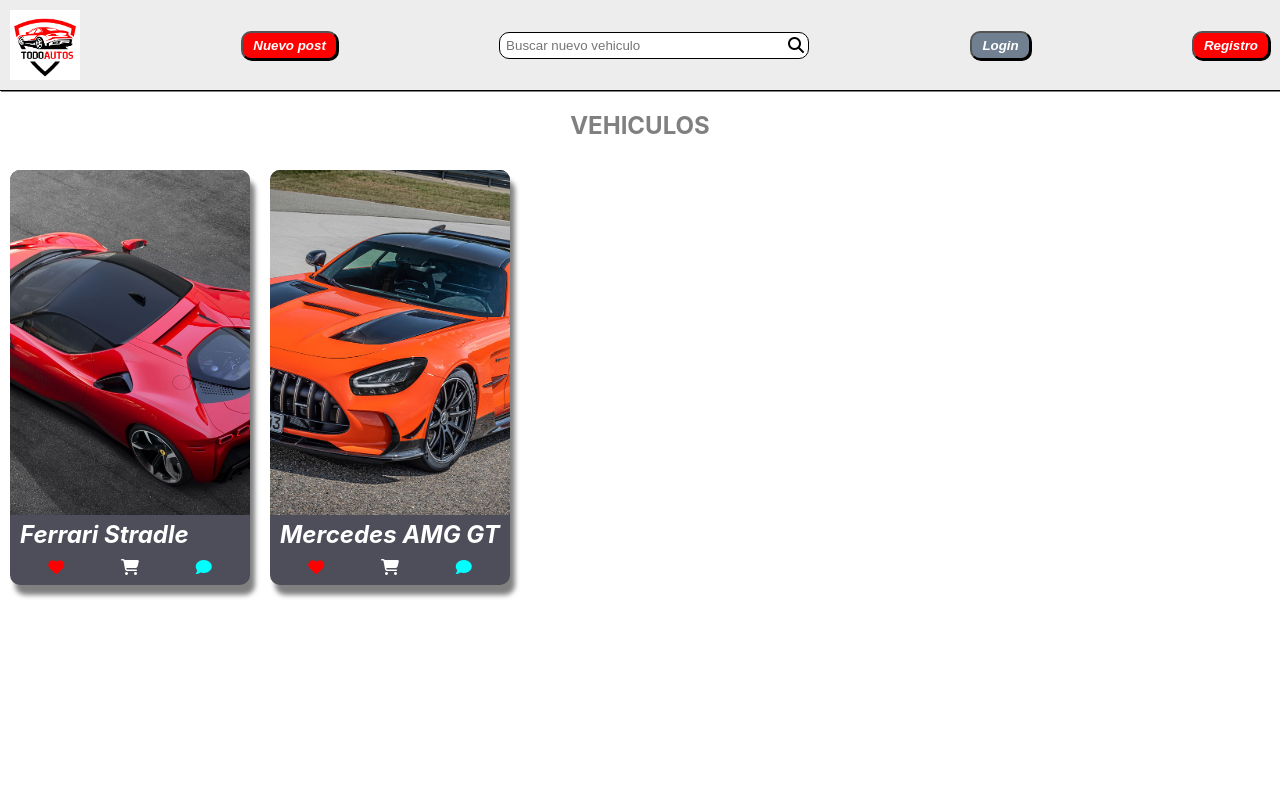
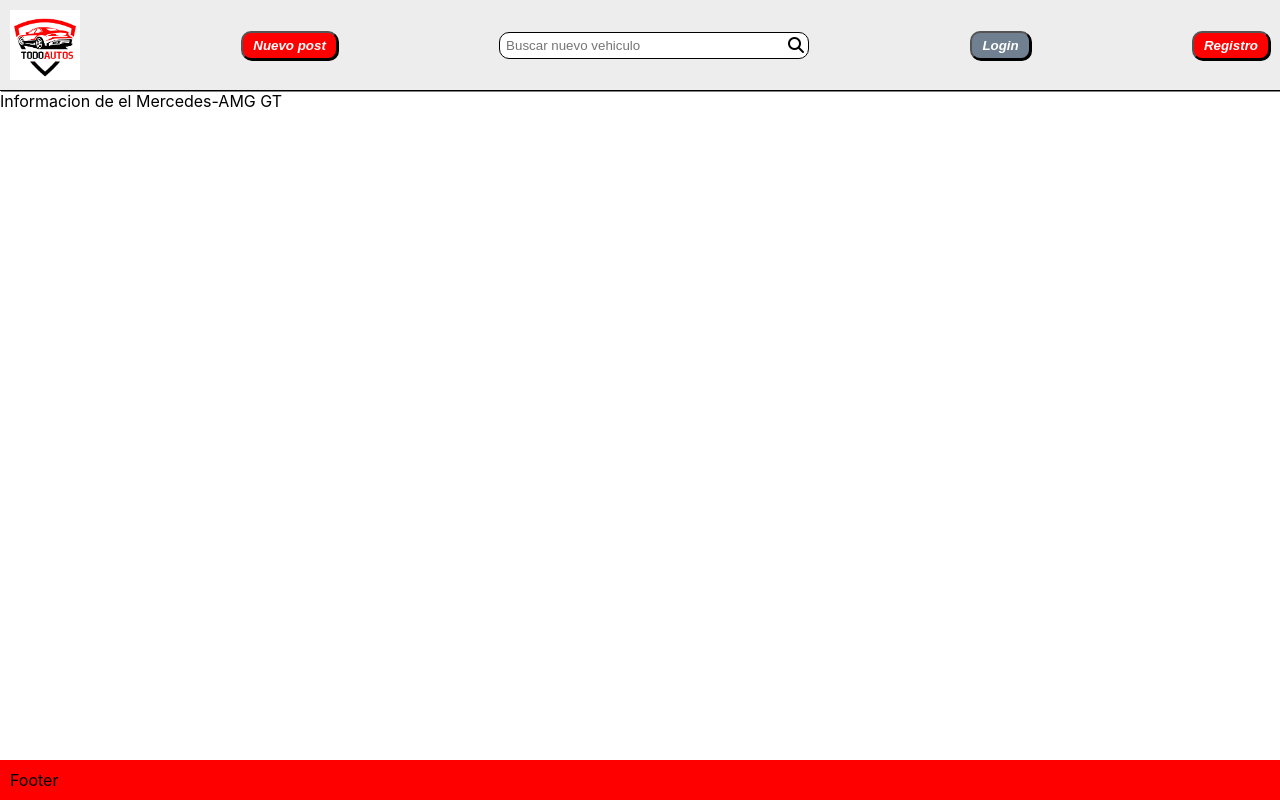
Before and after one commit to MiMision/proyectoWeb, a React (Create React App) app: page /MercedesAMG in a window 1280 px wide. Built offline with nearby package versions, Linux system fonts and the light colour scheme.

Commit message:
agregar layout con header y footer global para toda la pagina

```diff
--- a/src/App.jsx
+++ b/src/App.jsx
@@ -1,5 +1,7 @@
+import Layout from 'layouts/Layout';
 import Index from 'pages';
 import FerrariStradleInfoPage from 'pages/ferrariStradle';
+import MercedesAMG from 'pages/mercedesAMG';
 import {BrowserRouter as Router, Switch, Route} from "react-router-dom";
 import 'styles/styles.css';
 
@@ -7,14 +9,19 @@
   return (
     <div className="App">
       <Router>
+        <Layout>
           <Switch>
-          <Route path='/Ferrari-stradle'>
+              <Route path='/Ferrari-Stradle' exact>
                 <FerrariStradleInfoPage/>
               </Route>
-          <Route path='/'>
+              <Route path='/MercedesAMG' exact>
+                <MercedesAMG/>
+              </Route>
+              <Route path='/' exact>
                 <Index/>
               </Route>
           </Switch>
+        </Layout>
       </Router>
     </div>
     );
--- a/src/components/CardVehicles.jsx
+++ b/src/components/CardVehicles.jsx
@@ -4,7 +4,7 @@
 function CardVehicles({vehicleTitle, imagen}){
     return(
     <li className="vehicleCard">
-      <Link to='/Ferrari-stradle'>
+      <Link to='/Ferrari-Stradle'>
         <div className="contenedorImagen">
           <img src={imagen} alt= {vehicleTitle}/>
       </div>
--- /dev/null
+++ b/src/components/Footer.jsx
@@ -0,0 +1,11 @@
+import React from 'react'
+
+const Footer = () => {
+    return (
+        <footer>
+            Footer
+        </footer>
+    )
+}
+
+export default Footer
--- /dev/null
+++ b/src/components/Header.jsx
@@ -0,0 +1,73 @@
+import logo from 'media/logo.png';
+
+const Header = ()=>{
+    return(
+        <header>
+        <ul className="navbar">
+            <li>
+                <img className="logo" src={logo} alt="imagen"/>
+            </li>
+            <li>
+                <button className="button mainButton">Nuevo post</button>
+            </li>
+            <li>
+                <div className="buscar">
+                  <input placeholder="Buscar nuevo vehiculo"/>
+                  <i className="fas fa-search iconoBusqueda"></i>
+                  </div>
+            </li>
+
+            <li>
+                <button className="button secundaryButton">Login</button>
+            </li>
+            <li>
+                <button className="button mainButton">Registro</button>
+            </li>
+        </ul>
+    </header>
+
+    )
+};
+
+export default Header;
+
+
+
+
+
+/*
+const variableNumerica = 3;
+const variableTexto = "Texto";
+const variableArray = [1,2,3,4,5];
+const variableObjeto = {
+    nombre: "Jeronimo",
+    apellido: "Orozco",
+    edad: "19",
+};
+
+const listaObjetos = [
+    {
+    nombre: "Jeronimo",
+    apellido: "Orozco",
+    edad: "19",
+},
+{
+    nombre: "Elias",
+    apellido: "Zapata",
+    edad: "25",
+},
+{
+    nombre: "Samuel",
+    apellido: "Orozco",
+    edad: 16,
+},
+{
+    nombre: "Carlos",
+    apellido: "Marin",
+    edad: 14,
+},
+]
+
+const nombreFuncion = (in2, in3)  =>{
+    return 'retorno de la funcion';
+}; */
--- /dev/null
+++ b/src/layouts/Layout.jsx
@@ -0,0 +1,15 @@
+import React from 'react'
+import Header from 'components/Header'
+import Footer from 'components/Footer'
+
+const Layout = ({children}) => {
+    return (
+    <div className="mainContainer">
+        <Header/>
+        <main>{children}</main>
+        <Footer/>
+    </div>
+    );
+};
+
+export default Layout
--- a/src/pages/ferrariStradle.jsx
+++ b/src/pages/ferrariStradle.jsx
@@ -1,7 +1,10 @@
+import Footer from "components/Footer";
+import Header from "components/Header";
+
 
 function FerrariStradleInfoPage(){
     return(
-        <div>PAGINA DE INFORMACION FERRARI-STRADLE</div>
+        <div>Informacion del Ferrari-Stradle</div>
     );
 }
 
--- a/src/pages/index.jsx
+++ b/src/pages/index.jsx
@@ -1,45 +1,19 @@
 import CardVehicles from 'components/CardVehicles';
-import logo from 'media/logo.png';
 import ferrariStradle from 'media/ferrariStradle.jpg';
 import mercedesAMG from 'media/mercedesAMG.jpg';
 
+
 function Index(){
     return(
-        <div><header>
-        <ul className="navbar">
-            <li>
-                <img className="logo" src={logo} alt="imagen"/>
-            </li>
-            <li>
-                <button className="button mainButton">Nuevo post</button>
-            </li>
-            <li>
-                <div className="buscar">
-                  <input placeholder="Buscar nuevo vehiculo"/>
-                  <i className="fas fa-search iconoBusqueda"></i>
-                  </div>
-            </li>
-
-            <li>
-                <button className="button secundaryButton">Login</button>
-            </li>
-            <li>
-                <button className="button mainButton">Registro</button>
-            </li>
-        </ul>
-    </header>
-    <main>
-        <section>
+    <section>
             <h1 className="tituloCentrado">VEHICULOS</h1>
             <ul className="vehicleCardContainer">
               <CardVehicles vehicleTitle= "Ferrari Stradle" imagen={ferrariStradle}/>
               <CardVehicles vehicleTitle= "Mercedes AMG GT" imagen={mercedesAMG}/>
             </ul>
         </section>
-        <section></section>
-    </main>
-    <footer></footer></div>
-    )
+
+    );
 }
 
 export  default Index;
--- /dev/null
+++ b/src/pages/mercedesAMG.jsx
@@ -0,0 +1,11 @@
+import React from 'react'
+
+const MercedesAMG = () => {
+    return (
+        <div>
+            Informacion de el Mercedes-AMG GT
+        </div>
+    )
+}
+
+export default MercedesAMG
--- a/src/styles/styles.css
+++ b/src/styles/styles.css
@@ -6,6 +6,21 @@
   list-style: none;
   padding: 0px;
   margin: 0px;
+}
+
+.mainContainer{
+  display: flex;
+  flex-direction: column;
+  height: 100vh;
+}
+
+.mainContainer > main{
+  height: 100%;
+}
+
+.mainContainer > footer{
+  background-color: red;
+  padding: 10px;
 }
 
 .navbar{
```
Lines whose indentation alone changed are shown as unchanged.
